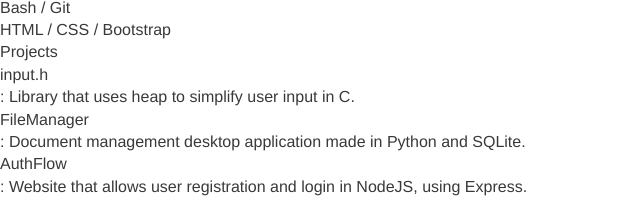
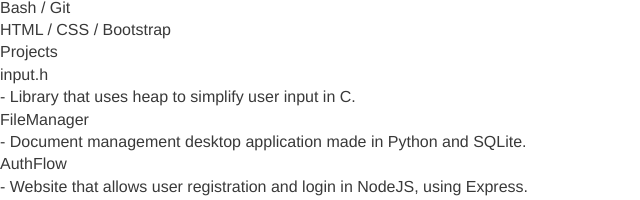
Before and after one commit to joelabreurojas/resume, a plain HTML site: page static/html/index.html in a window 1280 px wide. Shown: the part 5386-5586 px from the top of the page, 0-640 px from the left. Drawn offline with Linux system fonts and the light colour scheme.

Commit message:
style: change : for - in projects section

```diff
--- a/static/html/index.html
+++ b/static/html/index.html
@@ -126,19 +126,19 @@
             <a href="https://github.com/j4breu/input.h" target="_blank">
               input.h
             </a>
-            : Library that uses heap to simplify user input in C.
+            - Library that uses heap to simplify user input in C.
           </li>
           <li>
             <a href="https://github.com/j4breu/FileManager" target="_blank">
               FileManager
             </a>
-            : Document management desktop application made in Python and SQLite.
+            - Document management desktop application made in Python and SQLite.
           </li>
           <li>
             <a href="https://github.com/j4breu/AuthFlow" target="_blank">
               AuthFlow
             </a>
-            : Website that allows user registration and login in NodeJS, using
+            - Website that allows user registration and login in NodeJS, using
             Express.
           </li>
         </ul>
```
